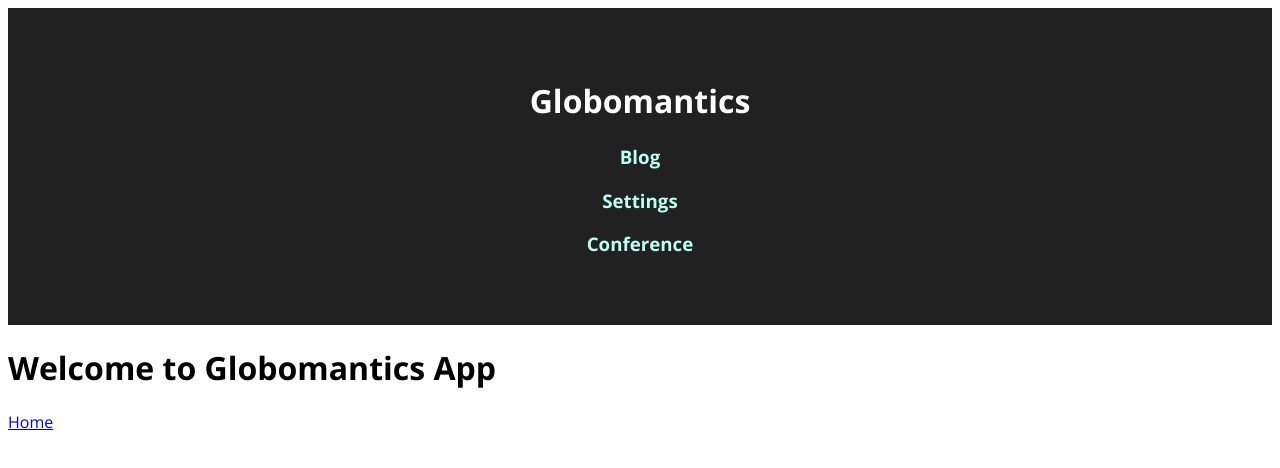
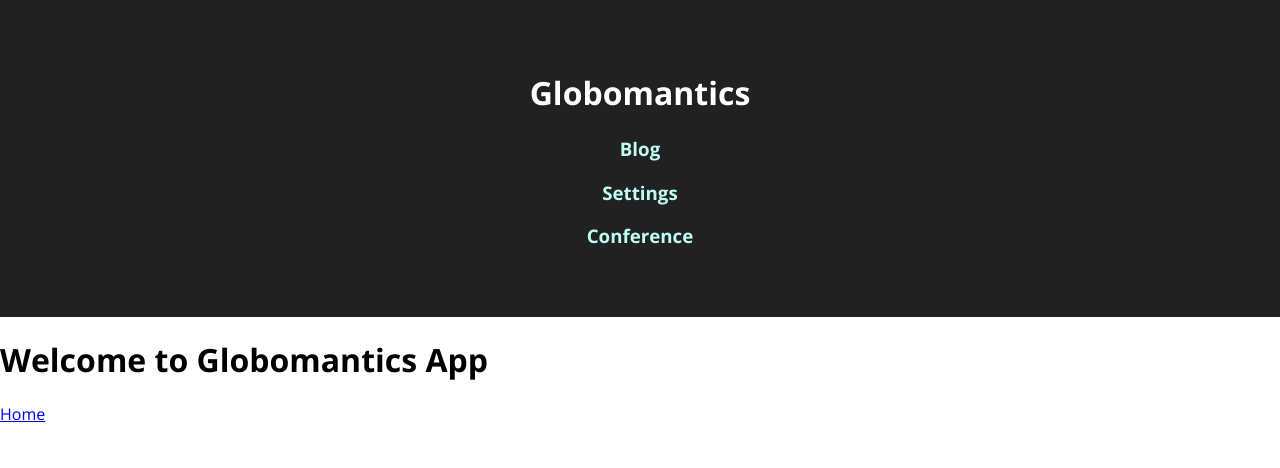
Before and after one commit to alifiyah29/Globomantics, a Next.js app: page / in a window 1280 px wide. Shown: the top 468 px of the page. Built offline with nearby package versions, Linux system fonts and the light colour scheme.

Commit message:
Global Styles

```diff
--- /dev/null
+++ b/app/global.css
@@ -0,0 +1,12 @@
+header {
+  width: 100%;
+  padding: 50px 0px 50px;
+  background: #212121;
+  color: #fff;
+  text-align: center;
+  justify-content: center;
+}
+
+body {
+  margin: 0;
+}
--- a/app/layout.js
+++ b/app/layout.js
@@ -1,6 +1,7 @@
 import { Open_Sans } from "next/font/google";
 import Link from "next/link";
 import styles from "./rootstyle.module.css";
+import "./global.css"
 
 const openSans = Open_Sans({
   subsets: ["latin"],
--- a/app/rootstyle.module.css
+++ b/app/rootstyle.module.css
@@ -7,12 +7,3 @@
   text-decoration: none;
   color: #bdfef2;
 }
-
-.header {
-  width: 100%;
-  padding: 50px 0px 50px;
-  background: #212121;
-  color: #fff;
-  text-align: center;
-  justify-content: center;
-}
```
